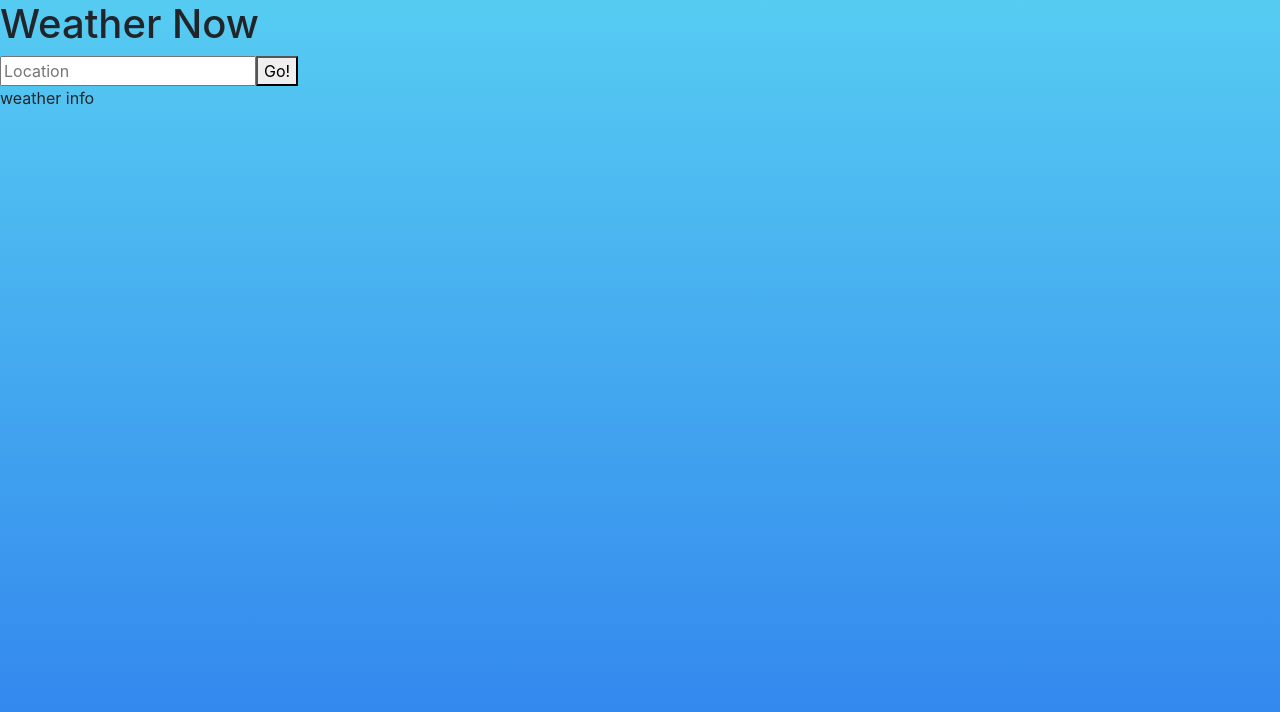
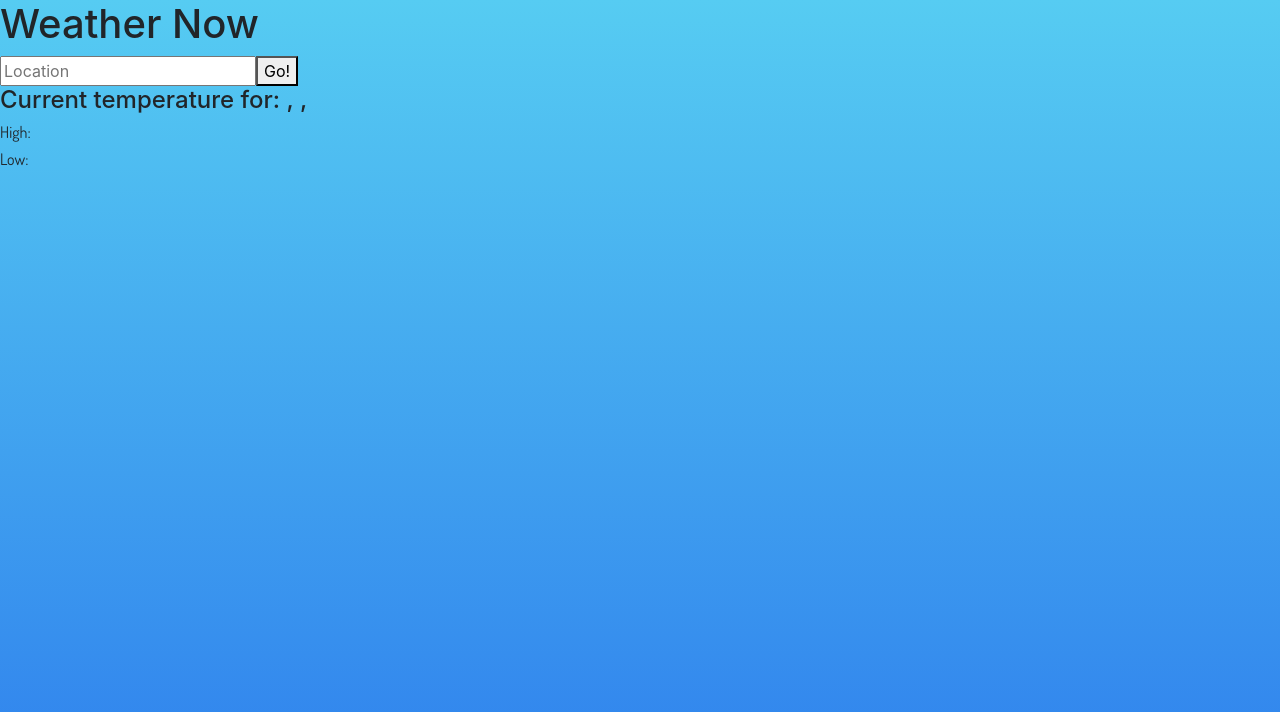
Before and after one commit to chefong/WeatherNow, a React (Create React App) app: page / in a window 1280 px wide. Shown: the top 712 px of the page. Built offline with nearby package versions, Linux system fonts and the light colour scheme; no server answers.

Commit message:
High and low temperatures displayed

```diff
--- a/src/App.js
+++ b/src/App.js
@@ -7,18 +7,37 @@ const API_KEY = process.env.REACT_APP_API_KEY;
 
 class App extends React.Component {
 
+  state = {
+    name: undefined,
+    area: undefined,
+    country: undefined,
+    highTemp: undefined,
+    lowTemp: undefined,
+    locationKey: undefined
+  }
+
   getWeatherData = async (e) => {
     e.preventDefault();
 
     const LOCATION = e.target.elements.location.value;
-
     const LOCATION_API_CALL = await fetch(`http://dataservice.accuweather.com/locations/v1/search?apikey=${API_KEY}&q=${LOCATION}`);
     const LOCATION_DATA = await LOCATION_API_CALL.json();
+    let resultLocation = LOCATION_DATA[0];
+    let locationKey = resultLocation.Key;
 
-    // console.log(WEATHER_DATA);
-    let result = LOCATION_DATA[0];
-    let locationKey = result.Key;
-    console.log(locationKey);
+    const FORECAST_API_CALL = await fetch(`http://dataservice.accuweather.com/forecasts/v1/daily/5day/${locationKey}?apikey=${API_KEY}`);
+    const FORECAST_DATA = await FORECAST_API_CALL.json();
+    // let temperature = FORECAST_DATA.DailyForecasts[0].Temperature;
+
+    this.setState({
+      name: resultLocation.LocalizedName,
+      area: resultLocation.AdministrativeArea.LocalizedName,
+      country: resultLocation.Country.LocalizedName,
+      highTemp: FORECAST_DATA.DailyForecasts[0].Temperature.Maximum.Value,
+      lowTemp: FORECAST_DATA.DailyForecasts[0].Temperature.Minimum.Value,
+      locationKey: locationKey,
+    })
+
   }
 
   render() {
@@ -26,7 +45,13 @@ class App extends React.Component {
       <div>
         <Title />
         <Form weather={ this.getWeatherData }/>
-        <Weather />
+        <Weather
+          name={ this.state.name }
+          area={ this.state.area }
+          country={ this.state.country }
+          high={ this.state.highTemp }
+          low={ this.state.lowTemp }
+        />
       </div>
     );
 	}
--- a/src/components/Weather.js
+++ b/src/components/Weather.js
@@ -4,7 +4,9 @@ class Weather extends React.Component {
   render() {
     return(
       <div>
-        weather info
+        <h4> Current temperature for: { this.props.name }, { this.props.area }, { this.props.country }</h4>
+        <h6> High: { this.props.high }</h6>
+        <h6> Low: { this.props.low }</h6>
       </div>
     );
   }
```
Also changed, not shown: src/Title.js (added, +13 -0 lines).
